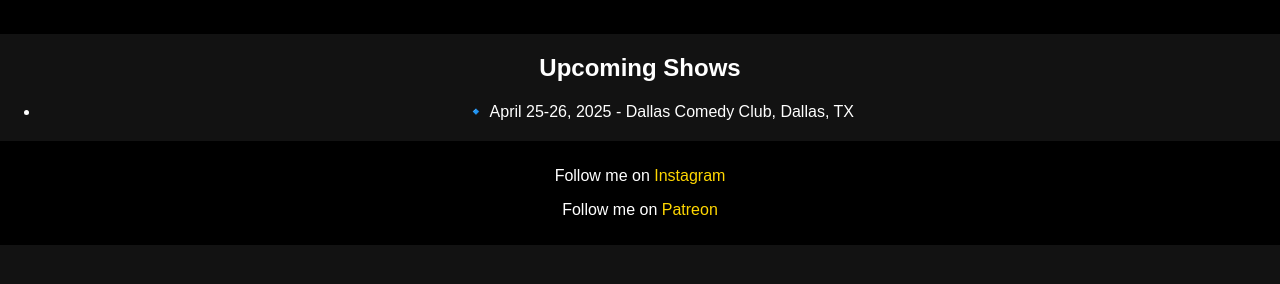
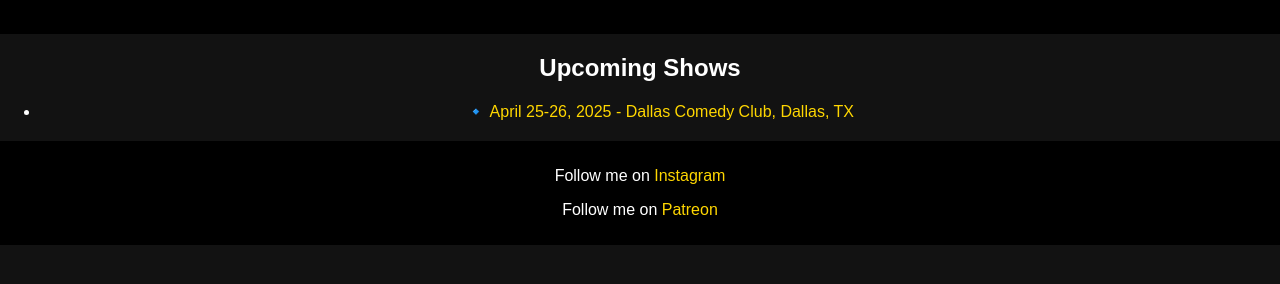
Before and after one commit to keithd33/David-Gborie, a plain HTML site: page tour.html in a window 1280 px wide. Shown: the part 120-404 px from the top of the page. Drawn offline with Linux system fonts and the light colour scheme.

Commit message:
Update tour.html

```diff
--- a/tour.html
+++ b/tour.html
@@ -20,7 +20,7 @@
         <section class="tour-dates">
             <h2>Upcoming Shows</h2>
             <ul>
-                <li>🔹 <https://dallas-comedyclub.com/davidgborie/>April 25-26, 2025 - Dallas Comedy Club, Dallas, TX</a></li>
+<li>🔹 <a href="https://dallas-comedyclub.com/davidgborie/" target="_blank">April 25-26, 2025 - Dallas Comedy Club, Dallas, TX</a></li>
 
             </ul>
         </section>
```
